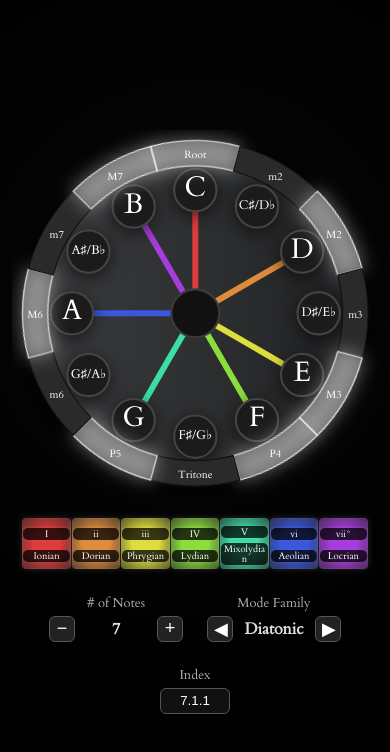
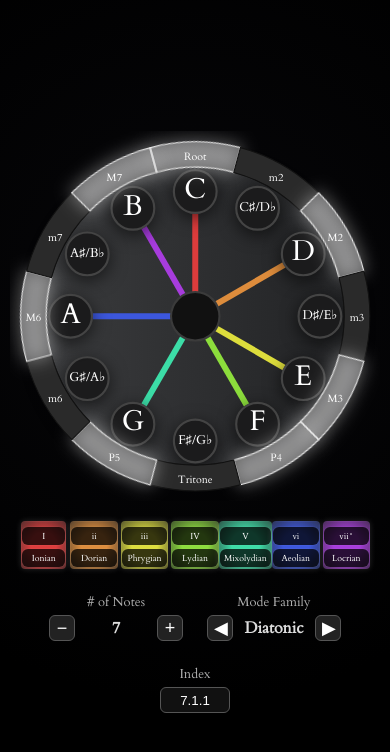
Before and after one commit to Mj1719/ModeWheel, a plain HTML site: page index.html in a window 390 px wide. Drawn offline with Linux system fonts and the light colour scheme; a web font is replaced by a local one.

Commit message:
Update style.css

```diff
--- a/style.css
+++ b/style.css
@@ -46,8 +46,8 @@ svg#wheel {
 
 @media (max-width: 768px) {
   svg#wheel {
-    width: 94vw;
-    height: 94vw;
+    width: 95vw;
+    height: 95vw;
     max-width: none;
     max-height: none;
   }
@@ -182,6 +182,8 @@ svg#wheel {
               inset 0 0 12px rgba(255, 255, 255, 0.12);
   border: 1px solid rgba(255, 255, 255, 0.08);
   transition: transform 0.15s ease, filter 0.3s ease;
+  gap: 2px; /* replaces vertical margins */
+  padding: 2px 0; /* minimal visual border inside */
 }
 
 .mode-tile:hover {
@@ -193,8 +195,8 @@ svg#wheel {
   background-color: rgba(0, 0, 0, 0.75);
   color: white;
   border: none;
-  border-radius: 12px;
-  padding: clamp(4px, 0.4vw, 6px) clamp(6px, 1vw, 10px);
+  border-radius: 8px;
+  padding: 4px 6px;
   font-family: 'Cardo', serif;
   font-size: clamp(13px, 1.2vw, 16px);
   cursor: pointer;
@@ -202,7 +204,7 @@ svg#wheel {
   text-align: center;
   width: 100%;
   box-sizing: border-box;
-  margin: 2px 0;
+  margin: 0; /* 🔹 remove gaps causing fat color stripes */
   box-shadow: 0 0 2px rgba(255, 255, 255, 0.15);
 }
 
@@ -210,41 +212,48 @@ svg#wheel {
   background-color: rgba(25, 25, 25, 0.85);
   box-shadow: 0 0 4px rgba(255, 255, 255, 0.25);
 }
+
 .mode-tile .key-btn.active {
   background-color: rgba(255, 255, 255, 0.15);
   box-shadow: 0 0 6px rgba(255, 255, 255, 0.5);
 }
 
+/* ===== MOBILE: Make tiles match desktop look, 7 per row, tight spacing ===== */
 @media (max-width: 768px) {
-  /* force exactly 7 tiles across on small screens */
+  /* Force exactly 7 columns without overflow */
   #key-rows {
-    gap: 0;               /* no flex gap — we’ll use margins instead */
+    display: grid;
+    grid-template-columns: repeat(7, minmax(0, 1fr));
+    column-gap: 2px;    /* tiny gutter; set to 1px if you want them wider */
+    row-gap: 2px;
     margin-top: 2px;
-    justify-content: center;
+    justify-items: stretch;
+    align-items: stretch;
+  }
+
+  /* Tile = thin colored frame; dark interior (no big colored padding) */
+ @media (max-width: 768px) {
+  #key-rows {
+    display: grid;
+    grid-template-columns: repeat(7, 1fr);
+    column-gap: 3px;
+    row-gap: 3px;
+    justify-items: center;
   }
 
   .mode-tile {
-    flex: 0 0 calc(100% / 7.22);
-    max-width: calc(100% / 7.22);
-    min-width: calc(100% / 7.22);
-    margin: 1px 0.5px;    /* tiny side margin instead of gap */
+    max-width: none;
+    min-width: 0;
+    gap: 1px;
+    padding: 1px 0;
   }
 
   .mode-tile .key-btn {
-    font-size: 0.6rem;
-    line-height: 1.05;
-    padding: 1px 1px;
-    border-radius: 5px;
-white-space: normal;
-word-break: break-word;
-text-align: center;
+    font-size: 0.55rem;
+    padding: 3px 4px;
+    border-radius: 6px;
   }
-
-  /* optional: make long names wrap instead of truncate */
-  /* .mode-tile .key-btn { white-space: normal; word-break: break-word; } */
 }
-
-
 
 /* --- Pulse effect for note highlights --- */
 .text-pulse {
```
